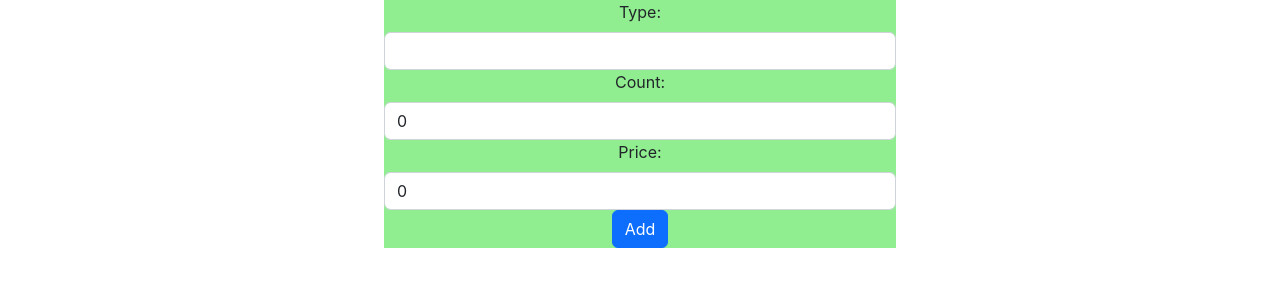
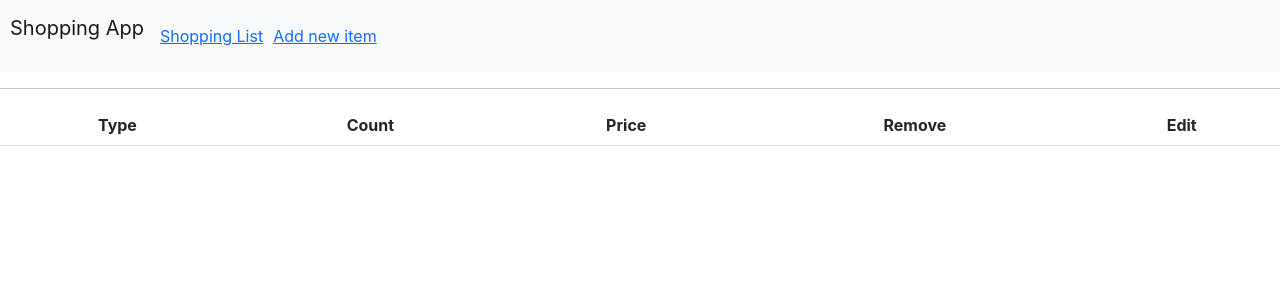
Before and after one commit to Wantonius/FSUusimaa2022syksy, a React (Create React App) app in the folder react/50_shopping_app/01_stage/frontend/: page / in a window 1280 px wide. Shown: the top 300 px of the page. Built offline with nearby package versions, Linux system fonts and the light colour scheme.

Commit message:
frontend stage 1

```diff
--- a/react/50_shopping_app/01_stage/frontend/src/App.js
+++ b/react/50_shopping_app/01_stage/frontend/src/App.js
@@ -2,6 +2,9 @@ import {useState,useEffect} from 'react';
 import logo from './logo.svg';
 import './App.css';
 import ShoppingForm from './components/ShoppingForm';
+import ShoppingList from './components/ShoppingList';
+import Navbar from './components/Navbar';
+import {Routes,Route} from 'react-router-dom';
 
 function App() {
 
@@ -85,7 +88,12 @@ function App() {
 
 	return (
 		<div className="App">
-			<ShoppingForm addItem={addItem}/>
+			<Navbar/>
+			<hr/>
+			<Routes>
+				<Route exact path="/" element={<ShoppingList list={state.list}/>}/>
+				<Route path="/form" element={<ShoppingForm addItem={addItem}/>}/>
+			</Routes>
 		</div>
 	);
 }
--- /dev/null
+++ b/react/50_shopping_app/01_stage/frontend/src/components/Navbar.js
@@ -0,0 +1,20 @@
+import {Link} from 'react-router-dom';
+
+const Navbar = (props) => {
+
+	return(
+		<nav className="navbar navbar-expand-lg navbar-light bg-light">
+			<p className="navbar-brand" style={{marginLeft:10}}>Shopping App</p>
+			<ul className="navbar-nav">
+				<li className="nav-item">
+					<Link to="/">Shopping List</Link>
+				</li>
+				<li className="nav-item" style={{marginLeft:10}}>
+					<Link to="/form">Add new item</Link>
+				</li>
+			</ul>
+		</nav>
+	)
+}
+
+export default Navbar;
```
